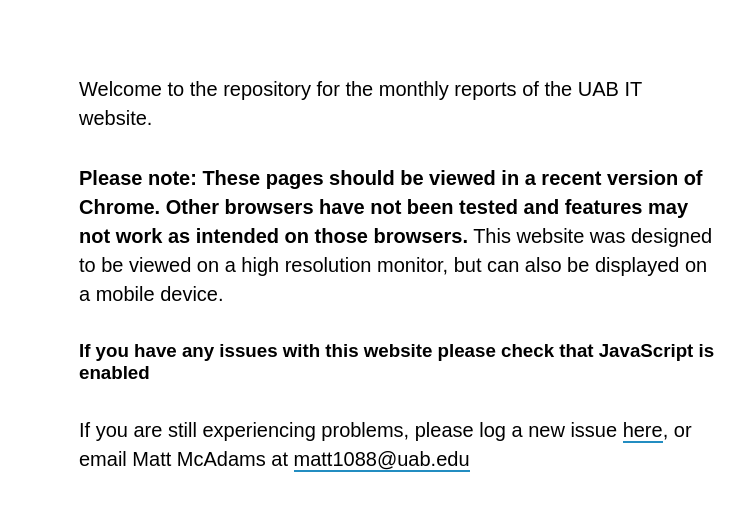
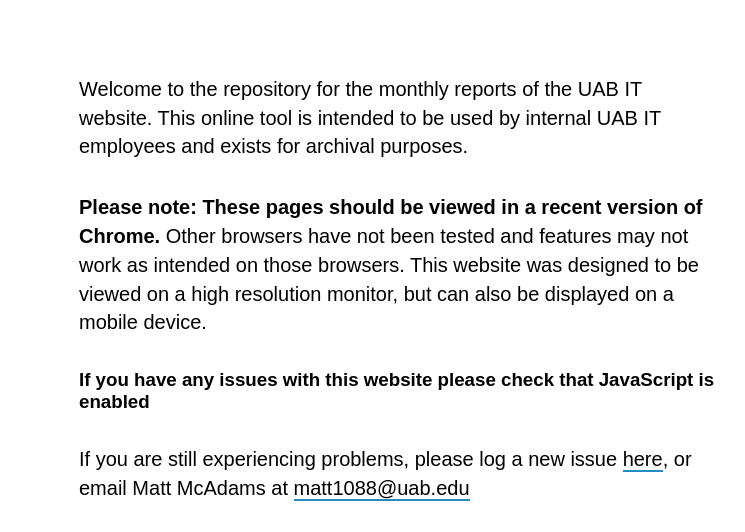
Before and after one commit to UAB-IT/reports, a plain HTML site: page index.html in a window 1280 px wide. Shown: the part 205-737 px from the top of the page, without its empty margins (241-986 px from the left). Drawn offline with Linux system fonts and the light colour scheme.

Commit message:
Add files via upload

```diff
--- a/index.html
+++ b/index.html
@@ -19,8 +19,8 @@
     <div class="wrapper">
       <h1 style="text-align: center; margin: 3em 0px;">UAB IT Website Report // Home</h1>
       <section class="text">
-      <p style="">Welcome to the repository for the monthly reports of the UAB IT website.</p>
-      <p> <strong>Please note: These pages should be viewed in a recent version of Chrome. Other browsers have not been tested and features may not work as intended on those browsers.</strong> This website was designed to be viewed on a high resolution monitor, but can also be displayed on a mobile device.</p>
+      <p style="">Welcome to the repository for the monthly reports of the UAB IT website. This online tool is intended to be used by internal UAB IT employees and exists for archival purposes.</p>
+      <p> <strong>Please note: These pages should be viewed in a recent version of Chrome.</strong> Other browsers have not been tested and features may not work as intended on those browsers. This website was designed to be viewed on a high resolution monitor, but can also be displayed on a mobile device.</p>
       <h3> If you have any issues with this website please check that JavaScript is enabled</h3>
         <p>If you are still experiencing problems, please log a new issue <a href="https://github.com/UAB-IT/reports/issues/new">here</a>, or email Matt McAdams at <a href="mailto:matt1088@uab.edu">matt1088@uab.edu</a></p>
       </section>
```
